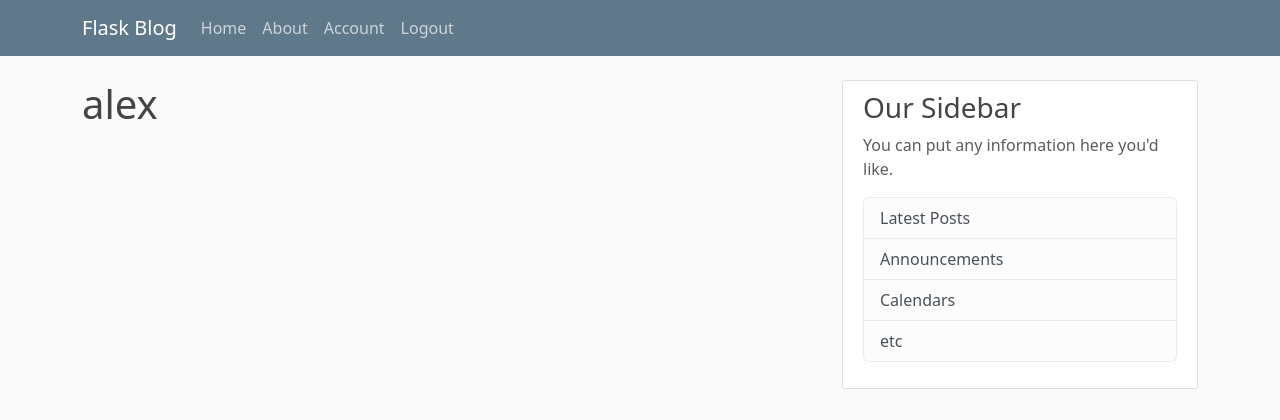
After one commit to alex-njuguna/blog-web-with-flask, a Flask app: page /account in a window 1280 px wide. The commit adds this page. Shown: the top 420 px of the page. Run offline with Flask 3, Linux system fonts and the light colour scheme; a user stored in the database is signed in.

Commit message:
handling redirection

```diff
--- a/flaskblog/__init__.py
+++ b/flaskblog/__init__.py
@@ -2,6 +2,8 @@
 from flask_sqlalchemy import SQLAlchemy
 from flask_bcrypt import Bcrypt
 from flask_migrate import Migrate
+from flask_login import LoginManager
+
 
 app = Flask(__name__)
 
@@ -10,7 +12,9 @@
 
 db = SQLAlchemy(app)
 migrate = Migrate(app, db)
-
 bcrypt = Bcrypt(app)
+login_manager = LoginManager(app)
+login_manager.login_view = "login"
+login_manager.login_message_category = "info"
 
 from flaskblog import routes
--- a/flaskblog/routes.py
+++ b/flaskblog/routes.py
@@ -1,4 +1,5 @@
-from flask import render_template, url_for, flash, redirect
+from flask import render_template, url_for, flash, redirect, request
+from flask_login import login_user, current_user, logout_user, login_required
 
 from flaskblog import app, db
 from flaskblog.forms import RegistrationForm, LoginForm
@@ -33,6 +34,9 @@
 
 @app.route("/register", methods=["GET", "POST"])
 def register():
+    if current_user.is_authenticated:
+        return redirect(url_for("home"))
+
     form = RegistrationForm()
 
     if form.validate_on_submit():
@@ -54,16 +58,32 @@
 
 @app.route("/login", methods=["GET", "POST"])
 def login():
+    if current_user.is_authenticated:
+        return redirect(url_for("home"))
+
     form = LoginForm()
     if form.validate_on_submit():
         email = form.email.data
         user = User.query.filter_by(email=email).first()
         if user:
             if bcrypt.check_password_hash(user.password, form.password.data):
+                login_user(user, remember=form.remember.data)
                 flash("Signed in successfully!", "success")
-                return redirect(url_for("home"))
+                next_page = request.args.get("next")
+                return redirect(next_page) if next_page else redirect(url_for("home"))
             else:
                 flash("Incorrect details!", "danger")
         else:
             flash("User does not exist!", "danger")
     return render_template("login.html", title="login", form=form)
+
+@app.route("/logout")
+def logout():
+    logout_user()
+    return redirect(url_for("home"))
+
+
+@app.route("/account")
+@login_required
+def account():
+    return render_template("account.html", title="account")
--- /dev/null
+++ b/flaskblog/templates/account.html
@@ -0,0 +1,5 @@
+{% extends 'base.html' %}
+
+{% block content %}
+    <h1>{{ current_user.username }}</h1>
+{% endblock %}
--- a/flaskblog/templates/navigation.html
+++ b/flaskblog/templates/navigation.html
@@ -12,8 +12,14 @@
         </div>
         <!-- Navbar Right Side -->
         <div class="navbar-nav">
-          <a class="nav-item nav-link" href="{{ url_for('login' ) }}">Login</a>
-          <a class="nav-item nav-link" href="{{ url_for('register' ) }}">Register</a>
+          {% if current_user.is_authenticated %}
+          <a class="nav-item nav-link" href="{{ url_for('account' ) }}">Account</a>
+            <a class="nav-item nav-link" href="{{ url_for('logout' ) }}">Logout</a>
+          {% else %}
+            <a class="nav-item nav-link" href="{{ url_for('login' ) }}">Login</a>
+            <a class="nav-item nav-link" href="{{ url_for('register' ) }}">Register</a>
+          {% endif %}
+
         </div>
       </div>
     </div>
```
Also changed, not shown: flaskblog/models.py (+7 -2 lines).
